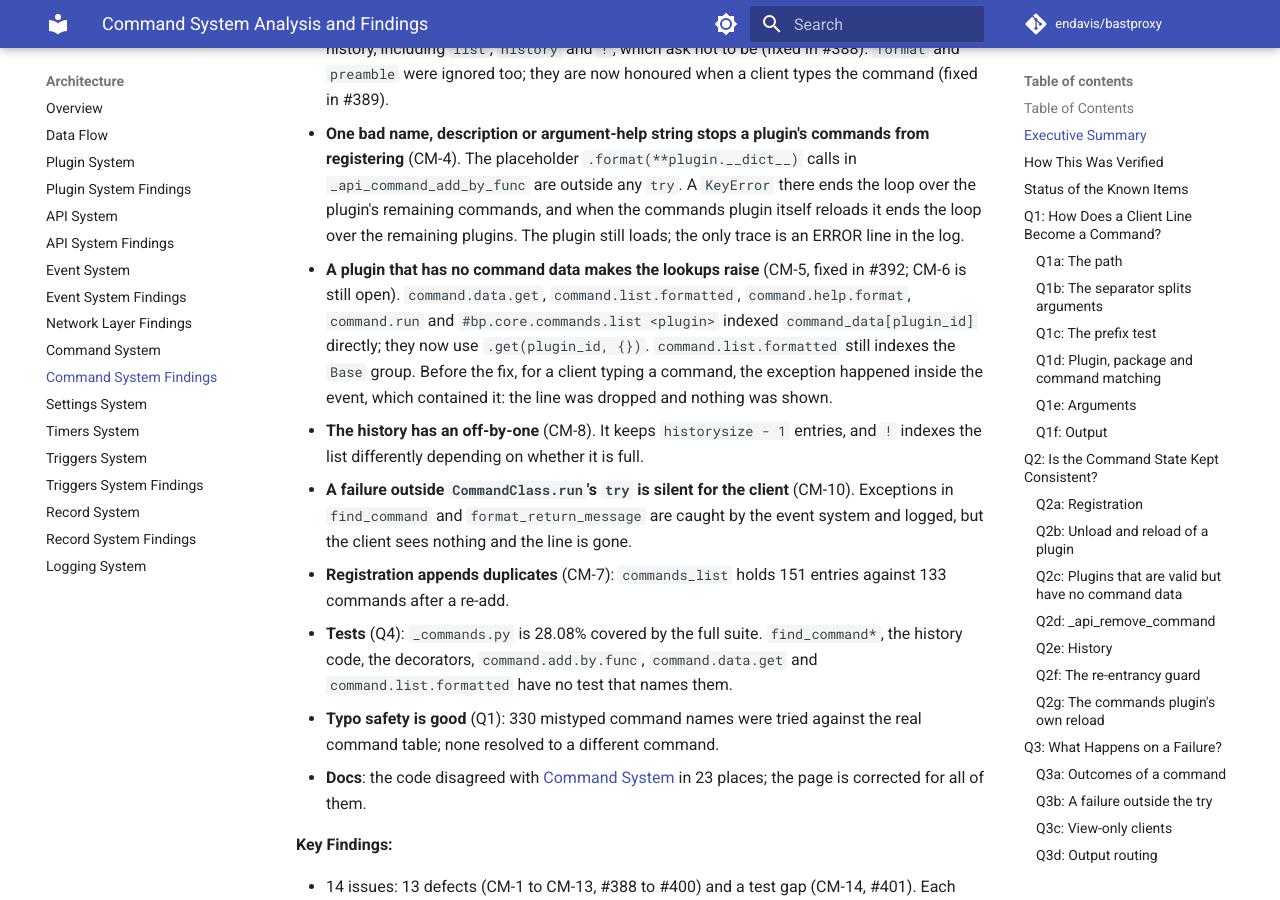
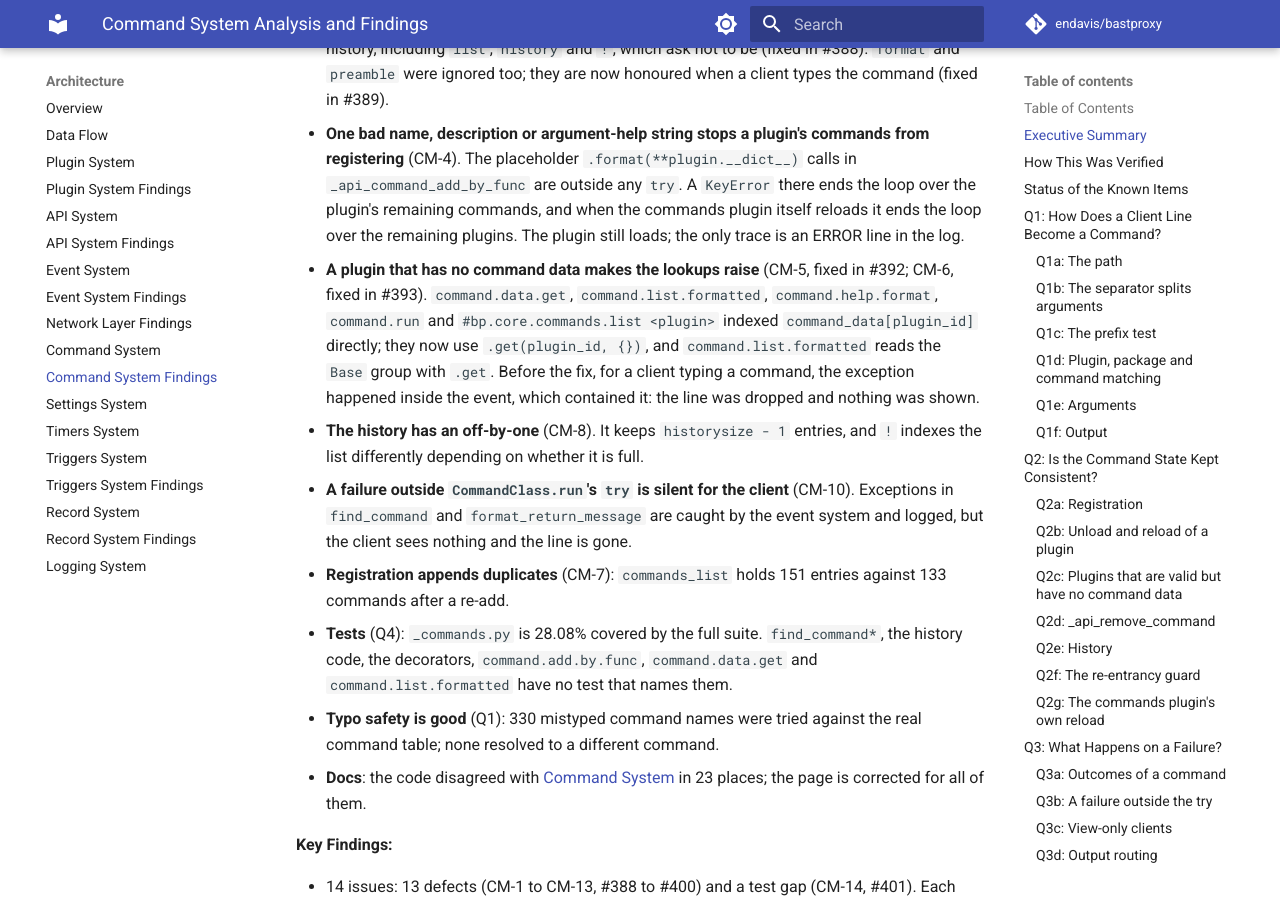
Before and after one commit to endavis/bastproxy, an MkDocs documentation site: the page built from docs/claude/command_system_findings.md, in a window 1280 px wide and 900 px high, scrolled down 1238 px. Built offline with MkDocs 1.6.1 and Material for MkDocs 9.7.7, drawn with Linux system fonts in a browser that asks for light colours; comment, search, counter and statistics services are not loaded; some of the changed text lies outside the part shown.

Commit message:
docs: mark CM-6 fixed in the CM-5 entries of the command findings
The CM-5 summary bullet and status line, written for #392, still said
CM-6 was open. #393 fixes it.

Addresses #393

Co-Authored-By: Claude Opus 5.5 <noreply@anthropic.com>
Claude-Session: https://claude.ai/code/session_01NXu1sbBxFsEQW16MiZv7Je

```diff
--- a/docs/claude/command_system_findings.md
+++ b/docs/claude/command_system_findings.md
@@ -56,10 +56,10 @@ say. Fourteen items are proposed below (CM-1 to CM-14); thirteen are defects fou
   `try`. A `KeyError` there ends the loop over the plugin's remaining commands, and when the commands plugin
   itself reloads it ends the loop over the remaining plugins. The plugin still loads; the only trace is an
   ERROR line in the log.
-- **A plugin that has no command data makes the lookups raise** (CM-5, fixed in #392; CM-6 is still open).
+- **A plugin that has no command data makes the lookups raise** (CM-5, fixed in #392; CM-6, fixed in #393).
   `command.data.get`, `command.list.formatted`, `command.help.format`, `command.run` and
   `#bp.core.commands.list <plugin>` indexed `command_data[plugin_id]` directly; they now use
-  `.get(plugin_id, {})`. `command.list.formatted` still indexes the `Base` group. Before the fix, for a
+  `.get(plugin_id, {})`, and `command.list.formatted` reads the `Base` group with `.get`. Before the fix, for a
   client typing a command, the exception happened inside the event, which contained it: the line was dropped
   and nothing was shown.
 - **The history has an off-by-one** (CM-8). It keeps `historysize - 1` entries, and `!` indexes the list
@@ -640,7 +640,7 @@ and wrap the per-command and per-plugin loops so one failure cannot end them.
 
 ### CM-5: A plugin with no command data raises `KeyError` in the lookups
 
-**Status:** fixed in #392 (the four lookups use `self.command_data.get(plugin_id, {})`; `command.list.formatted` still raises for the `Base` group, CM-6)
+**Status:** fixed in #392 (the four lookups use `self.command_data.get(plugin_id, {})`; the `Base` group lookup in `command.list.formatted` is CM-6, fixed in #393)
 **Issue:** #392
 **Location:** `_api_command_data_get` (L526), `get_command_data_from_plugin` (L627), `_api_command_list_formatted`
 (L1260), `_command_list` (L1353).
```
